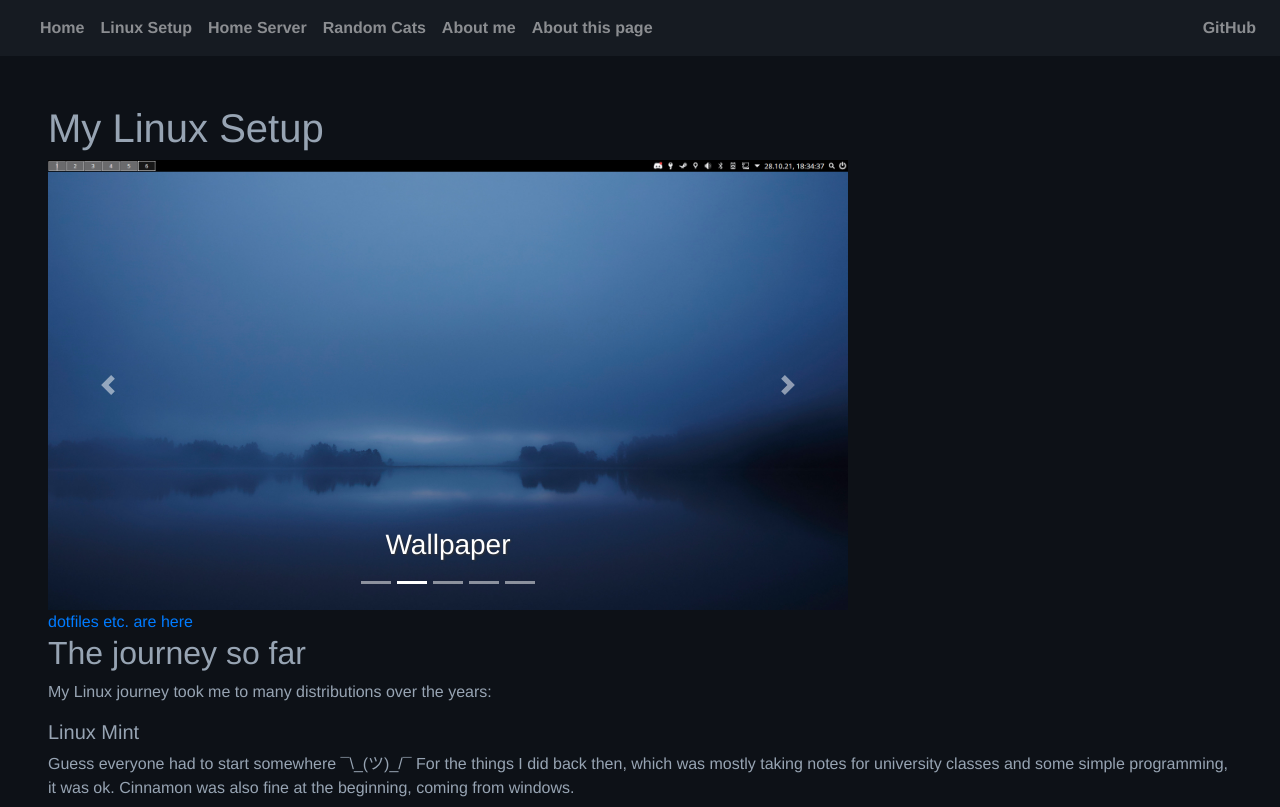
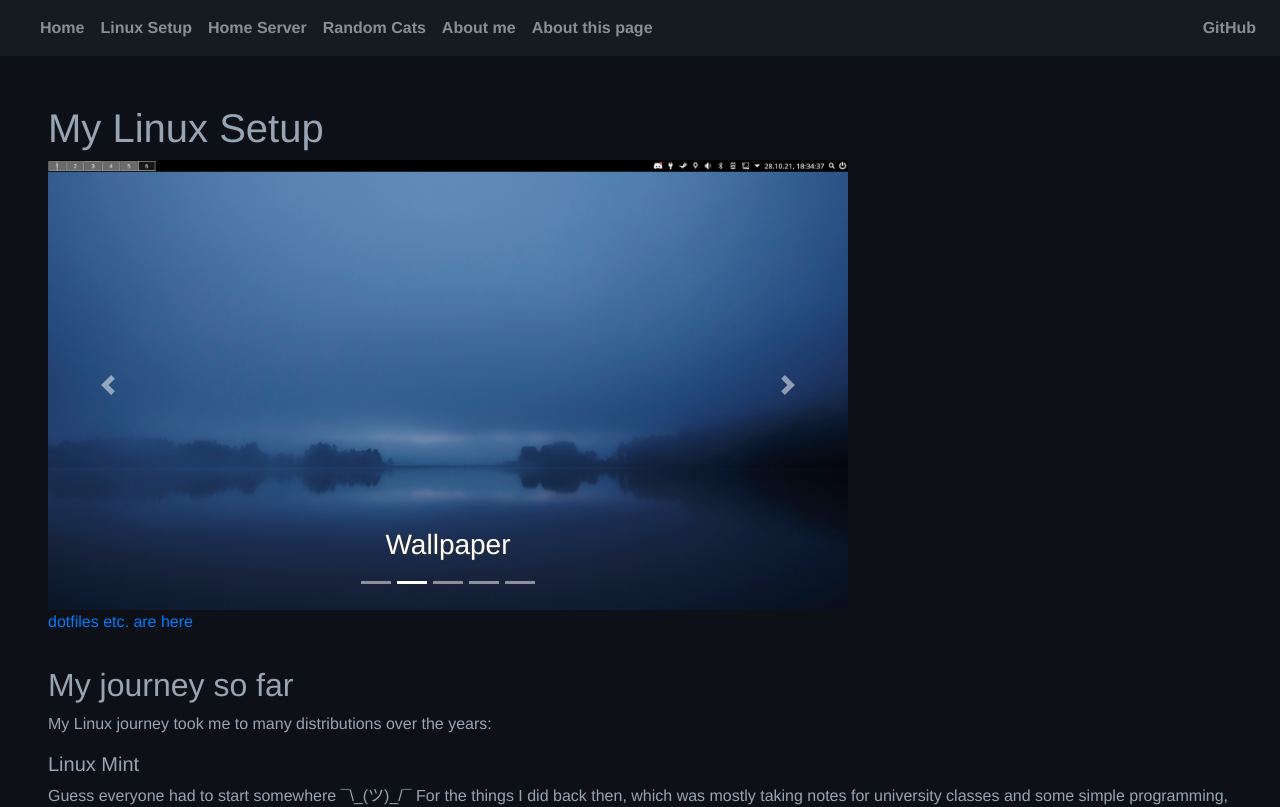
Before and after one commit to clemak27/clemak27.github.io, a Nuxt app: page /linux_setup in a window 1280 px wide. Shown: the top 807 px of the page. Built offline with nearby package versions, Linux system fonts and the light colour scheme.

Commit message:
fix typo and change title

```diff
--- a/components/Gallery.vue
+++ b/components/Gallery.vue
@@ -35,7 +35,7 @@
       />
 
       <b-carousel-slide
-        caption="2 tmux panes, with neovim"
+        caption="tmux+neovim"
         img-src="~/assets/linux_setup/neovim.png"
       />
     </b-carousel>
--- a/pages/linux_setup.vue
+++ b/pages/linux_setup.vue
@@ -5,7 +5,7 @@
     <a href="https://github.com/clemak27/linux_setup">dotfiles etc. are here</a>
 
     <div>
-      <h2> The journey so far </h2>
+      <h2> My journey so far </h2>
 
       <p>
         My Linux journey took me to many distributions over the years:
@@ -84,7 +84,7 @@ li {
   font-weight: bold;
 }
 
-#btw {
- font-size: 7px;
+h2 {
+  margin-top: 1em;
 }
 </style>
```
